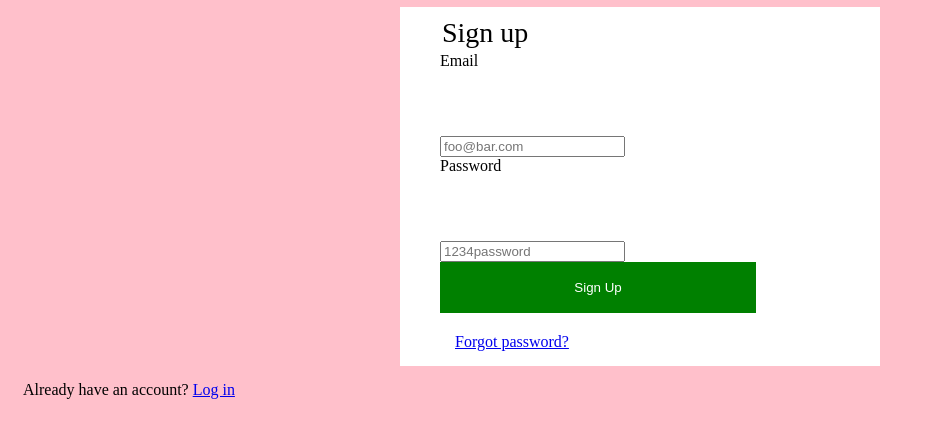
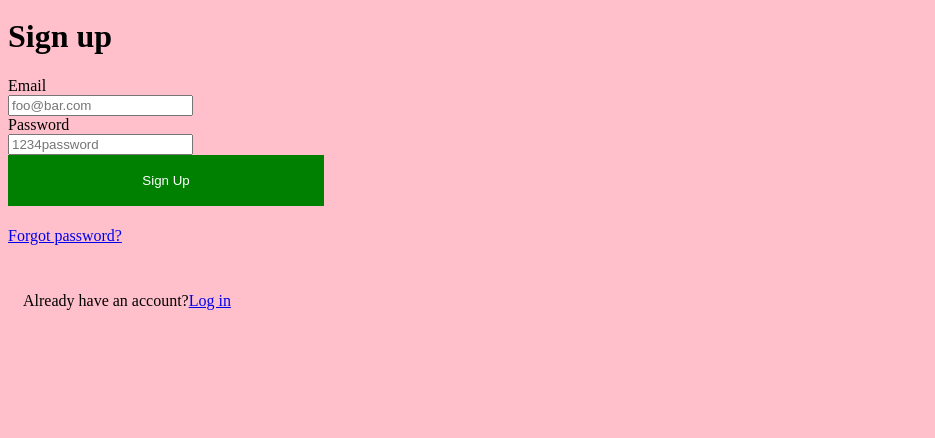
Before and after one commit to yoginiladhe/sign_up, a plain HTML site: page index.html in a window 1280 px wide. Shown: the part 106-544 px from the top of the page, without its empty margins (0-935 px from the left). Drawn offline with Linux system fonts and the light colour scheme.

Commit message:
Removes clutter, more semantics

```diff
--- a/index.html
+++ b/index.html
@@ -7,24 +7,19 @@
 
 <body>
   <main>
-     <img src="images/logo.png" class=logo>
+    <img src="images/logo.png" class="logo">
 
-     <div class="container">
-
-        <form class='demo-form' action="/some-server-endpoint" method='post'>
-          <legend>Sign up</legend>
-          <label for="email">Email</label><br>
-          <input type="email" name='email' id='email' /><br>
-          <input placeholder='foo@bar.com' type="text" name='email' /><br>
-          <label for="password" >Password</label><br>
-          <input type="password" name="psw" id='pwd'><br>
-          <input placeholder='1234password' type="text" name='password' /><br>
-          <button type='submit'>Sign Up</button><br>
-          <span class="psw"> <a href="#"> Forgot password?</a></span>
-      </form>
-    </div>
+    <form class='demo-form' action="#" method='post'>
+        <h1>Sign up</h1>
+        <label for="email">Email</label><br>
+        <input type="email" name='email' placeholder='foo@bar.com'/><br>
+        <label for="password" >Password</label><br>
+        <input type="password" name="password" placeholder='1234password'><br>
+        <button type='submit'>Sign Up</button><br>
+        <p><a href="#">Forgot password?</a></p>
+    </form>
     <div class='footer'>
-    Already have an account? <a href="/login">Log in</a>
+      <p>Already have an account?<a href="/login">Log in</a></p>
     </div>
   </main>
 </body>
```
